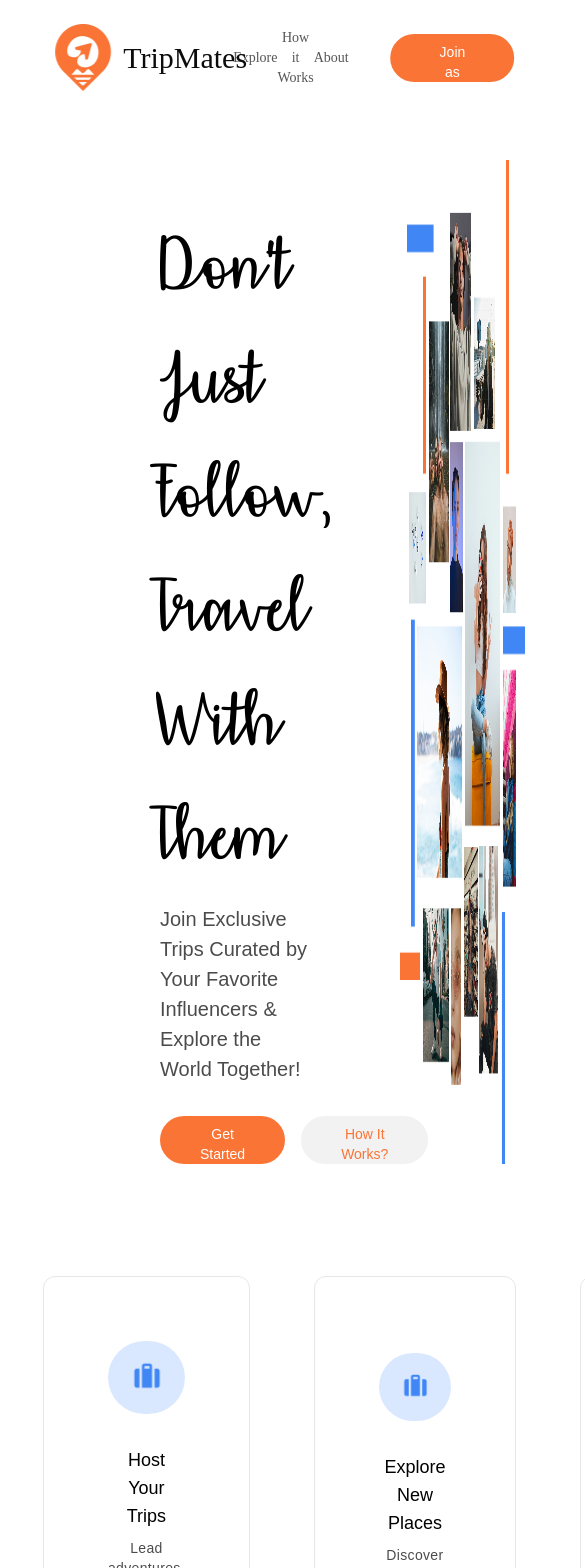
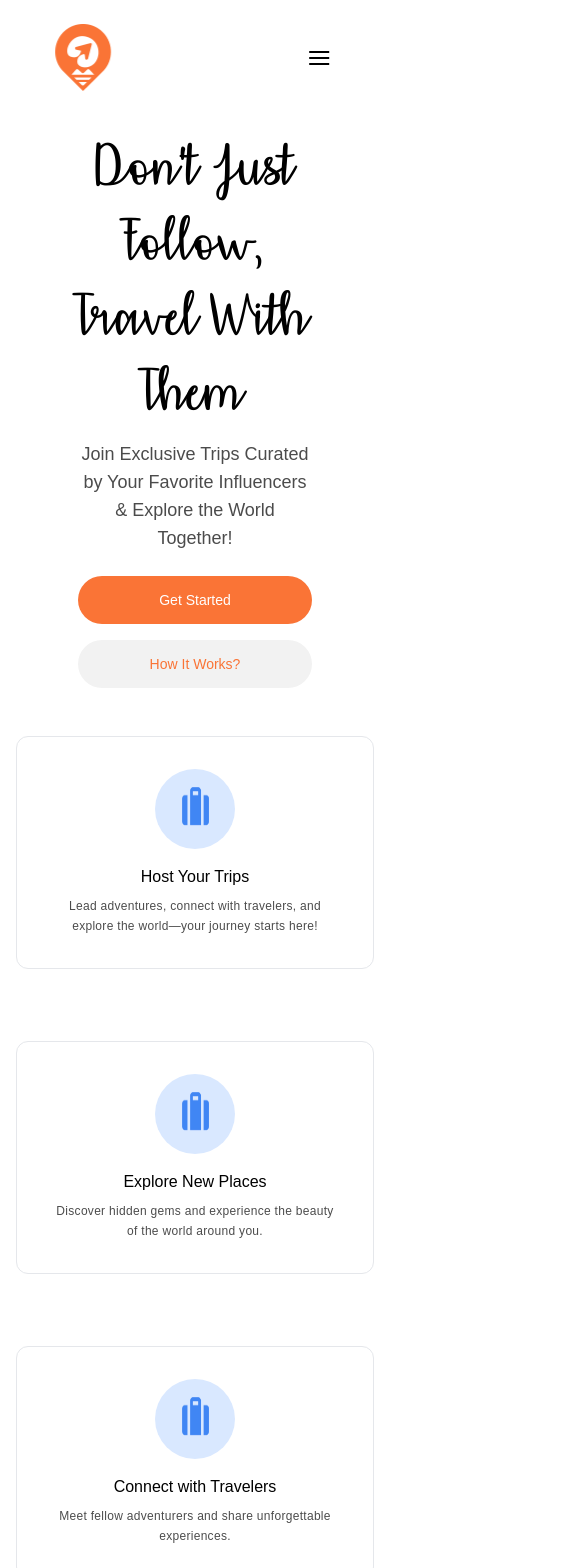
Before and after one commit to geekofdhruv/tripmates, a Next.js app: page / in a window 390 px wide. Shown: the top 1568 px of the page, 585 px wide, since content can reach past the window. Built offline with nearby package versions, Linux system fonts and the light colour scheme.

Commit message:
responsiveness done

```diff
--- a/src/app/components/card.tsx
+++ b/src/app/components/card.tsx
@@ -9,22 +9,22 @@ interface CardProps {
 
 const Card: React.FC<CardProps> = ({ title, description, imageSrc }) => {
   return (
-    <div className="w-full mt-28 relative flex flex-col items-center justify-center p-16 rounded-4xl bg-white bg-opacity-100 border rounded-xl">
+    <div className="w-full mt-12 sm:mt-16 md:mt-20 lg:mt-28 relative flex flex-col items-center justify-center py-8 md:py-12 lg:py-16 rounded-xl bg-white bg-opacity-100 border">
       <div className="flex flex-col items-center justify-center relative">
-        <div className="w-111 h-111 p-4 rounded-full bg-[#D9E8FF] relative flex items-center justify-center">
+        <div className="w-20 h-20 sm:w-24 sm:h-24 md:w-28 md:h-28 lg:w-32 lg:h-32 p-4 rounded-full bg-[#D9E8FF] relative flex items-center justify-center">
           <Image
-            className="w-92 h-83"
+            className="w-16 h-16 sm:w-20 sm:h-20 md:w-24 md:h-24 lg:w-28 lg:h-24"
             width={92}
             height={83}
-            alt=""
+            alt={`${title} icon`}
             src={imageSrc}
           />
         </div>
-        <div className="flex flex-col items-center justify-center gap-2 z-1 w-251 mt-8">
-          <div className="text-center font-medium font-sans text-lg  ">
+        <div className="flex flex-col items-center justify-center gap-2 w-full px-4 sm:px-6 md:px-8 mt-4 sm:mt-6 md:mt-8 max-w-xs">
+          <div className="text-center font-medium font-sans text-base sm:text-lg">
             {title}
           </div>
-          <div className="text-center text-sm font-sans leading-145% tracking-wide opacity-70">
+          <div className="text-center text-xs sm:text-sm font-sans leading-relaxed tracking-wide opacity-70">
             {description}
           </div>
         </div>
@@ -35,8 +35,8 @@ const Card: React.FC<CardProps> = ({ title, description, imageSrc }) => {
 
 const Frame: NextPage = () => {
   return (
-    <div className="flex justify-center">
-      <div className="flex gap-16 w-[78vw]">
+    <div className="flex justify-center px-4 sm:px-6 md:px-8">
+      <div className="flex flex-col md:flex-row gap-6 sm:gap-8 md:gap-10 lg:gap-16 w-full max-w-7xl">
         <Card
           title="Host Your Trips"
           description="Lead adventures, connect with travelers, and explore the world—your journey starts here!"
--- a/src/app/components/feature.tsx
+++ b/src/app/components/feature.tsx
@@ -10,7 +10,7 @@ type TripMatesCardProps = {
 const TripMatesCard = ({ title, description, imageSrc, imageAlt }: TripMatesCardProps) => {
   return (
 
-    <div className=" backdrop-blur-[32.4px] rounded-[36px] bg-white/30 border border-white box-border flex flex-col items-center justify-start p-8 gap-8">
+    <div className=" backdrop-blur-[32.4px] rounded-[36px] bg-white/30 border border-white box-border flex flex-col md:flex-col items-center justify-start p-8 gap-8">
       <Image
         className="w-[420px] relative rounded-[380.97px] max-h-full object-cover"
         width={420}
@@ -18,7 +18,7 @@ const TripMatesCard = ({ title, description, imageSrc, imageAlt }: TripMatesCard
         alt={imageAlt}
         src='/f1.png'
       />
-      <div className="self-stretch flex flex-col items-center justify-center gap-6 px-12">
+      <div className="self-stretch flex flex-col items-center justify-center gap-6 sm:px-6 lg:px-12">
         <div className="self-stretch relative font-medium text-2xl text-center">
           {title}
         </div>
--- a/src/app/components/landing.tsx
+++ b/src/app/components/landing.tsx
@@ -3,20 +3,24 @@ import Button from './Button';
 
 const HeroContent = () => {
   return (
-    <div className='flex mt-40'>
-    <div className="w-[40vw] mt-12 ml-40 mr-5">
-      <h1 className="text-7xl font-affection leading-normal mb-3">
+    <div className='flex flex-col md:flex-row mt-20 md:mt-30 lg:mt-40'>
+      <div className="w-[60vw] lg:ml-40 sm:w-[60vw] mx-auto md:ml-20 md:w-[40vw] md:mr-5 mt-12 text-center md:text-left gap-6">
+        <h1 className="text-6xl xsm:text-7xl md:text-6xl lg:text-7xl font-affection leading-tight md:leading-normal mb-3">
           Don't Just Follow, Travel With Them
         </h1>
-      <p className="text-xl opacity-70 mb-8">
+        <p className="text-lg md:text-xl opacity-70 mb-6 md:mb-8">
           Join Exclusive Trips Curated by Your Favorite Influencers & Explore the World Together!
         </p>
-      <div className="flex gap-4">
+        <div className="flex flex-col sm:flex-row justify-center md:justify-start gap-4">
           <Button variant="primary">Get Started</Button>
           <Button variant="secondary">How It Works?</Button>
         </div>
       </div>
-     <img src="/Elements.png" alt="Tillustration" className='w-[32vw] ml-16'  />
+      <img
+        src="/Elements.png"
+        alt="Tillustration"
+        className="hidden md:block w-[32vw] ml-16 md:scale-[0.88] lg:scale-100"
+      />
     </div>
   );
 };
--- a/src/app/components/navbar.tsx
+++ b/src/app/components/navbar.tsx
@@ -7,6 +7,7 @@ import Button from './Button';
 
 const Navbar: React.FC = () => {
   const [scrolled, setScrolled] = useState(false);
+  const [menuOpen, setMenuOpen] = useState(false);
 
   useEffect(() => {
     const handleScroll = () => {
@@ -18,23 +19,32 @@ const Navbar: React.FC = () => {
     return () => window.removeEventListener('scroll', handleScroll);
   }, [scrolled]);
 
+  const toggleMenu = () => {
+    setMenuOpen(!menuOpen);
+  };
+
   return (
     <header>
       <nav
         className={clsx(
           'fixed top-0 left-1/2 transform -translate-x-1/2 px-6 flex justify-between items-center transition-all duration-300 ease-in-out z-50',
           scrolled
-            ? 'w-3/5 mt-4 py-1 rounded-[16px] border border-gray-300 shadow-sm bg-white'
+            ? 'w-4/5 md:w-4/5 mt-4 py-1 rounded-[16px] border border-gray-300 shadow-sm bg-white'
             : 'w-[84vw] py-6 border-none bg-transparent'
         )}
       >
-
         <Link href="/" className="flex items-center gap-3">
           <Image src="/logo.png" alt="TripMates Logo" width={56} height={67} priority className={clsx(scrolled ? 'scale-75' : 'scale-100')} />
-          <h1 className="text-[#0C0C0C] text-3xl font-medium font-['DM_Serif_Display']">TripMates</h1>
+          <h1 className={clsx(
+            "font-medium font-['DM_Serif_Display'] hidden lg:block text-[#0C0C0C]",
+            scrolled ? 'text-xl' : 'text-3xl'
+          )}>
+            TripMates
+          </h1>
         </Link>
 
-        <div className="w-[448px] h-12 px-[42px] py-[14px] bg-white/34 flex justify-center items-center gap-2">
+        {/* Desktop Navigation */}
+        <div className="hidden md:flex w-[448px] h-12 px-[42px] py-[14px] bg-white/34 justify-center items-center gap-2">
           <div className="flex-1 h-5 opacity-70 flex justify-between items-center">
             {['Explore', 'How it Works', 'About'].map((item) => (
               <button key={item} className="text-[#0E0E0E] text-sm font-medium font-['DM_Sans'] hover:text-orange-600">
@@ -44,8 +54,49 @@ const Navbar: React.FC = () => {
           </div>
         </div>
 
+        {/* Mobile Menu Button */}
+        <button
+          className="md:hidden flex flex-col justify-center items-center w-8 h-8"
+          onClick={toggleMenu}
+          aria-label="Toggle menu"
+        >
+          {!menuOpen ? (
+            <>
+              <span className="block w-5 h-0.5 bg-black mb-1"></span>
+              <span className="block w-5 h-0.5 bg-black mb-1"></span>
+              <span className="block w-5 h-0.5 bg-black"></span>
+            </>
+          ) : (
+            <span className="text-2xl">&times;</span>
+          )}
+        </button>
+
+        {/* Desktop CTA Button */}
+        <div className="hidden md:block">
           <Button variant="primary">Join as creator</Button>
+        </div>
       </nav>
+
+      {/* Mobile Menu */}
+      {menuOpen && (
+        <div className="fixed w-full bg-white z-40 pt-16 pb-4 px-6 shadow-md md:hidden">
+          <div className="flex flex-col gap-4">
+            {['Home', 'How it works?', 'About'].map((item) => (
+              <button
+                key={item}
+                className="text-[#0E0E0E] text-base font-medium font-['DM_Sans'] py-2 text-left hover:text-orange-600"
+                onClick={() => setMenuOpen(false)}
+              >
+                {item}
+              </button>
+            ))}
+            <div className="mt-4 flex flex-col gap-3">
+              <Button variant="secondary" >Join as a creator</Button>
+              <Button variant="primary" >Conatct us</Button>
+            </div>
+          </div>
+        </div>
+      )}
     </header>
   );
 };
--- a/src/app/page.tsx
+++ b/src/app/page.tsx
@@ -24,7 +24,7 @@ const TripMates: React.FC = () => {
 
     </div>
     <HostingBox items={items}/>
-    <div className="flex w-screen px-16 pt-16 gap-16 items-center justify-between bg-[#FBEBE2]">
+    <div className="p-4 sm:p-8 md:p-16 gap-16 md:flex w-screen items-center justify-between bg-[#FBEBE2]">
 
         <TripMatesCard
           title="Host Your Trips"
--- a/tailwind.config.ts
+++ b/tailwind.config.ts
@@ -8,6 +8,12 @@ export default {
   ],
   theme: {
     extend: {
+      screens : {
+     'xsm' : '470px'
+
+
+      },
+
       colors: {
         background: "var(--background)",
         foreground: "var(--foreground)",
```
Lines whose indentation alone changed are shown as unchanged.
